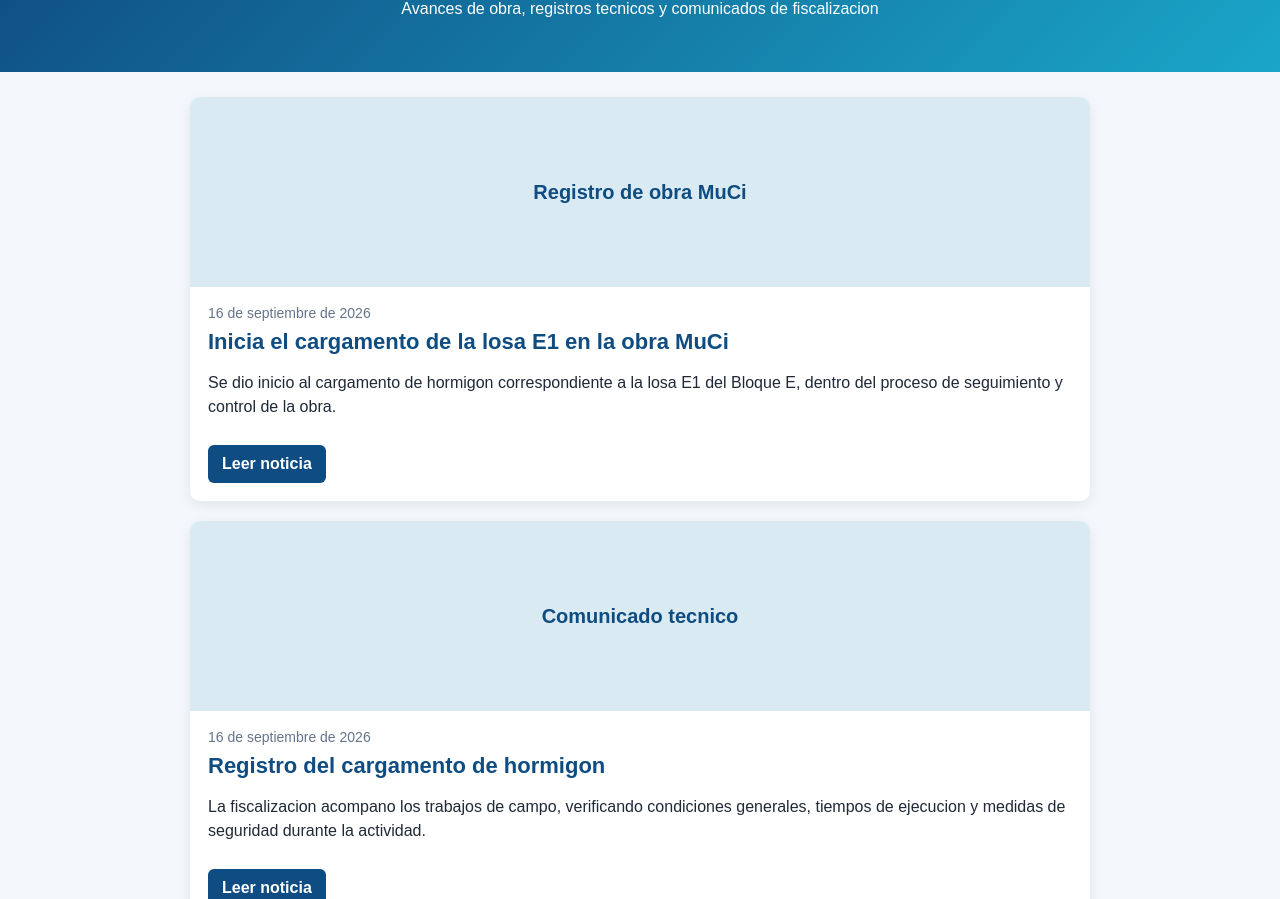
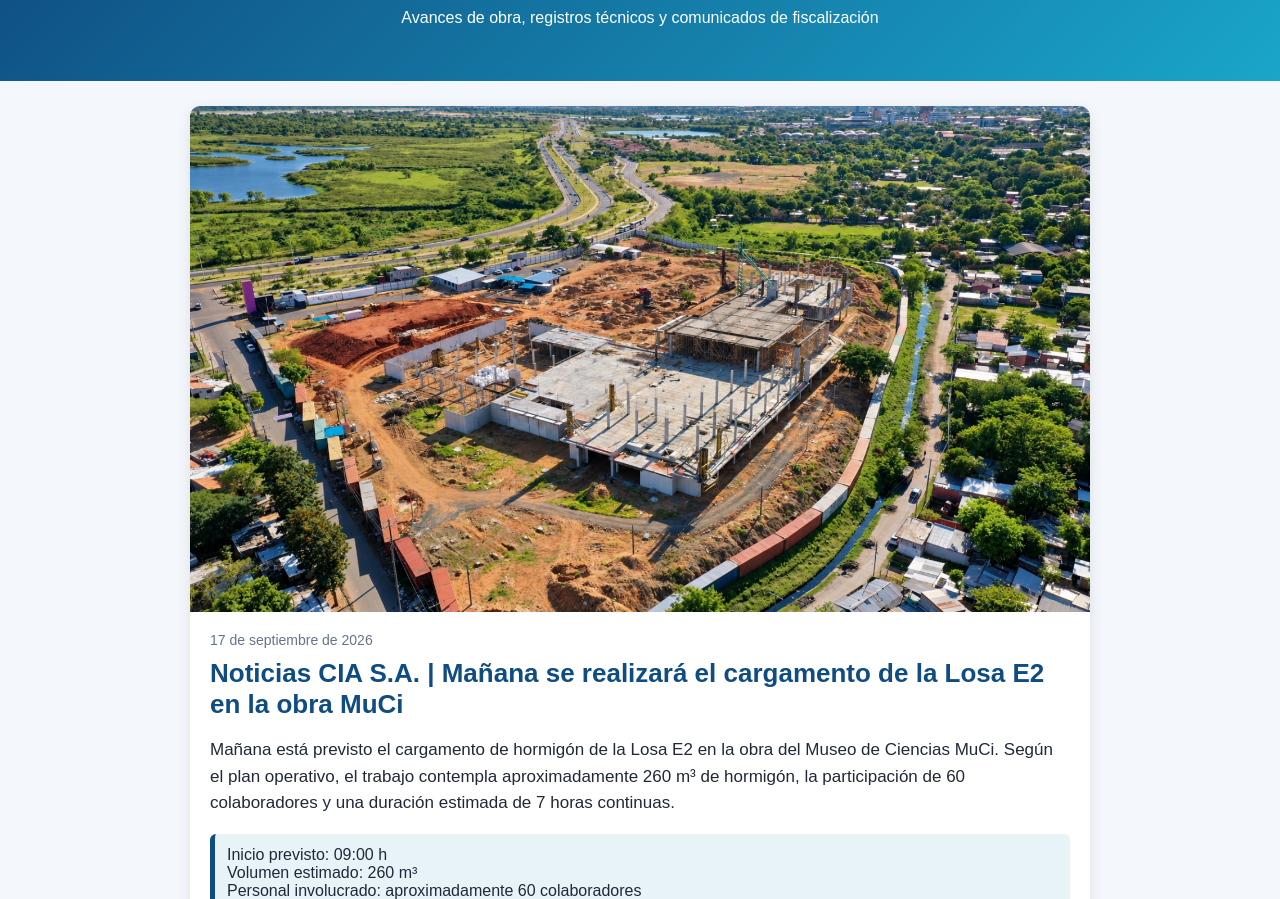
Before and after one commit to GabineteCIA/noticias-cia, a plain HTML site: page index.html in a window 1280 px wide. Shown: the part 82-981 px from the top of the page. Drawn offline with Linux system fonts and the light colour scheme.

Commit message:
Update index.html

```diff
--- a/index.html
+++ b/index.html
@@ -3,121 +3,73 @@
 <head>
   <meta charset="UTF-8">
   <meta name="viewport" content="width=device-width, initial-scale=1.0">
-  <title>Noticias CIA S.A.</title>
+  <title>Noticias CIA S.A. | Losa E2 MuCi</title>
+
+  <meta property="og:title" content="Noticias CIA S.A. | Mañana se realizará el cargamento de la Losa E2 en la obra MuCi">
+  <meta property="og:description" content="El operativo contempla aproximadamente 260 m³ de hormigón, 60 colaboradores y una duración estimada de 7 horas.">
+  <meta property="og:image" content="https://noticias-cia.netlify.app/6b49de3e-f789-4e8d-ae7b-d8810f1abeb9.jpeg">
+  <meta property="og:type" content="website">
+
   <style>
-    body {
-      margin: 0;
-      font-family: Arial, sans-serif;
-      background: #f4f7fb;
-      color: #1f2937;
-    }
-    header {
-      background: linear-gradient(135deg, #0f4c81, #1aa6c9);
-      color: white;
-      padding: 35px 20px;
-      text-align: center;
-    }
-    header h1 {
-      margin: 0;
-      font-size: 30px;
-    }
-    header p {
-      margin-top: 10px;
-      font-size: 16px;
-    }
-    main {
-      max-width: 900px;
-      margin: 25px auto;
-      padding: 0 15px;
-    }
-    .noticia {
-      background: white;
-      border-radius: 10px;
-      margin-bottom: 20px;
-      overflow: hidden;
-      box-shadow: 0 4px 14px rgba(0,0,0,0.08);
-    }
-    .foto {
-      background: #d9eaf2;
-      height: 190px;
-      display: flex;
-      align-items: center;
-      justify-content: center;
-      color: #0f4c81;
-      font-size: 20px;
-      font-weight: bold;
-    }
-    .contenido {
-      padding: 18px;
-    }
-    .fecha {
-      color: #64748b;
-      font-size: 14px;
-      margin-bottom: 8px;
-    }
-    h2 {
-      margin: 0 0 10px;
-      font-size: 22px;
-      color: #0f4c81;
-    }
-    p {
-      line-height: 1.5;
-    }
-    .boton {
-      display: inline-block;
-      margin-top: 10px;
-      background: #0f4c81;
-      color: white;
-      padding: 10px 14px;
-      border-radius: 6px;
-      text-decoration: none;
-      font-weight: bold;
-    }
-    footer {
-      text-align: center;
-      color: #64748b;
-      padding: 25px;
-      font-size: 14px;
-    }
+    body{margin:0;font-family:Arial,sans-serif;background:#f4f7fb;color:#1f2937}
+    header{background:linear-gradient(135deg,#0f4c81,#1aa6c9);color:white;padding:35px 20px;text-align:center}
+    header h1{margin:0;font-size:32px}
+    header p{font-size:16px;line-height:1.5}
+    main{max-width:900px;margin:25px auto;padding:0 15px}
+    .noticia{background:white;border-radius:10px;overflow:hidden;box-shadow:0 4px 14px rgba(0,0,0,.10)}
+    .noticia img{width:100%;display:block}
+    .contenido{padding:20px}
+    .fecha{color:#64748b;font-size:14px;margin-bottom:10px}
+    h2{margin:0 0 12px;color:#0f4c81;font-size:26px}
+    p{line-height:1.55;font-size:17px}
+    .dato{background:#e8f3f8;border-left:5px solid #0f4c81;padding:12px;margin:18px 0;border-radius:6px}
+    footer{text-align:center;color:#64748b;padding:25px;font-size:14px}
   </style>
 </head>
 <body>
 
 <header>
   <h1>Noticias CIA S.A.</h1>
-  <p>Avances de obra, registros tecnicos y comunicados de fiscalizacion</p>
+  <p>Avances de obra, registros técnicos y comunicados de fiscalización</p>
 </header>
 
 <main>
-  <section class="noticia">
-    <div class="foto">Registro de obra MuCi</div>
+  <article class="noticia">
+    <img src="6b49de3e-f789-4e8d-ae7b-d8810f1abeb9.jpeg" alt="Obra Museo de Ciencias MuCi">
+
     <div class="contenido">
-      <div class="fecha">16 de septiembre de 2026</div>
-      <h2>Inicia el cargamento de la losa E1 en la obra MuCi</h2>
+      <div class="fecha">17 de septiembre de 2026</div>
+
+      <h2>Noticias CIA S.A. | Mañana se realizará el cargamento de la Losa E2 en la obra MuCi</h2>
+
       <p>
-        Se dio inicio al cargamento de hormigon correspondiente a la losa E1 del Bloque E,
-        dentro del proceso de seguimiento y control de la obra.
+        Mañana está previsto el cargamento de hormigón de la Losa E2 en la obra del Museo de Ciencias MuCi.
+        Según el plan operativo, el trabajo contempla aproximadamente 260 m³ de hormigón, la participación
+        de 60 colaboradores y una duración estimada de 7 horas continuas.
       </p>
-      <a class="boton" href="#">Leer noticia</a>
+
+      <div class="dato">
+        Inicio previsto: 09:00 h<br>
+        Volumen estimado: 260 m³<br>
+        Personal involucrado: aproximadamente 60 colaboradores<br>
+        Duración estimada: 7 horas
+      </div>
+
+      <p>
+        El operativo incluye zona de mixer y bomba, acceso controlado, puesto de enfermería,
+        charla previa de seguridad, uso obligatorio de EPP y acompañamiento técnico en campo.
+      </p>
+
+      <p>
+        Desde la fiscalización se realizará el seguimiento de las condiciones generales de ejecución,
+        seguridad, coordinación y desarrollo del cargamento.
+      </p>
     </div>
-  </section>
-
-  <section class="noticia">
-    <div class="foto">Comunicado tecnico</div>
-    <div class="contenido">
-      <div class="fecha">16 de septiembre de 2026</div>
-      <h2>Registro del cargamento de hormigon</h2>
-      <p>
-        La fiscalizacion acompano los trabajos de campo, verificando condiciones generales,
-        tiempos de ejecucion y medidas de seguridad durante la actividad.
-      </p>
-      <a class="boton" href="#">Leer noticia</a>
-    </div>
-  </section>
+  </article>
 </main>
 
 <footer>
-  Noticias CIA S.A. - Fiscalizacion de obras
+  Noticias CIA S.A. - Fiscalización de obras
 </footer>
 
 </body>
```
